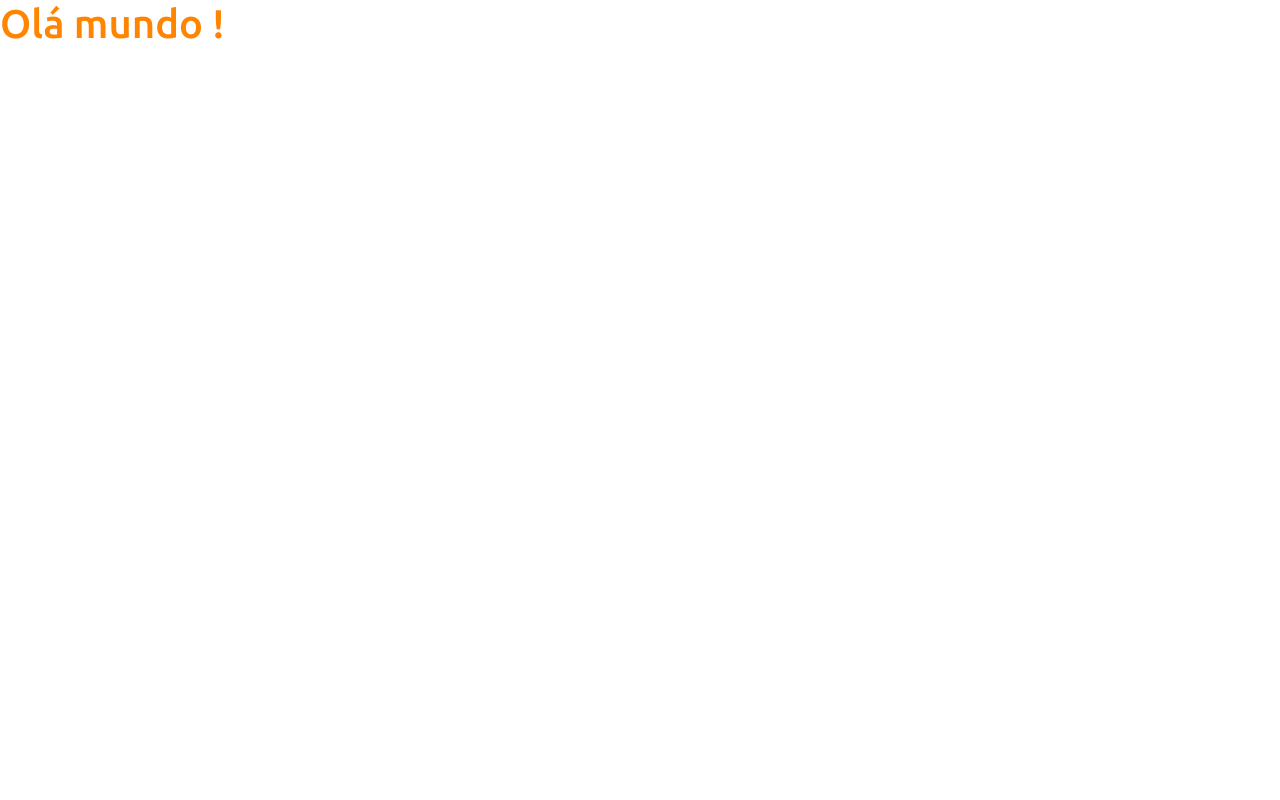
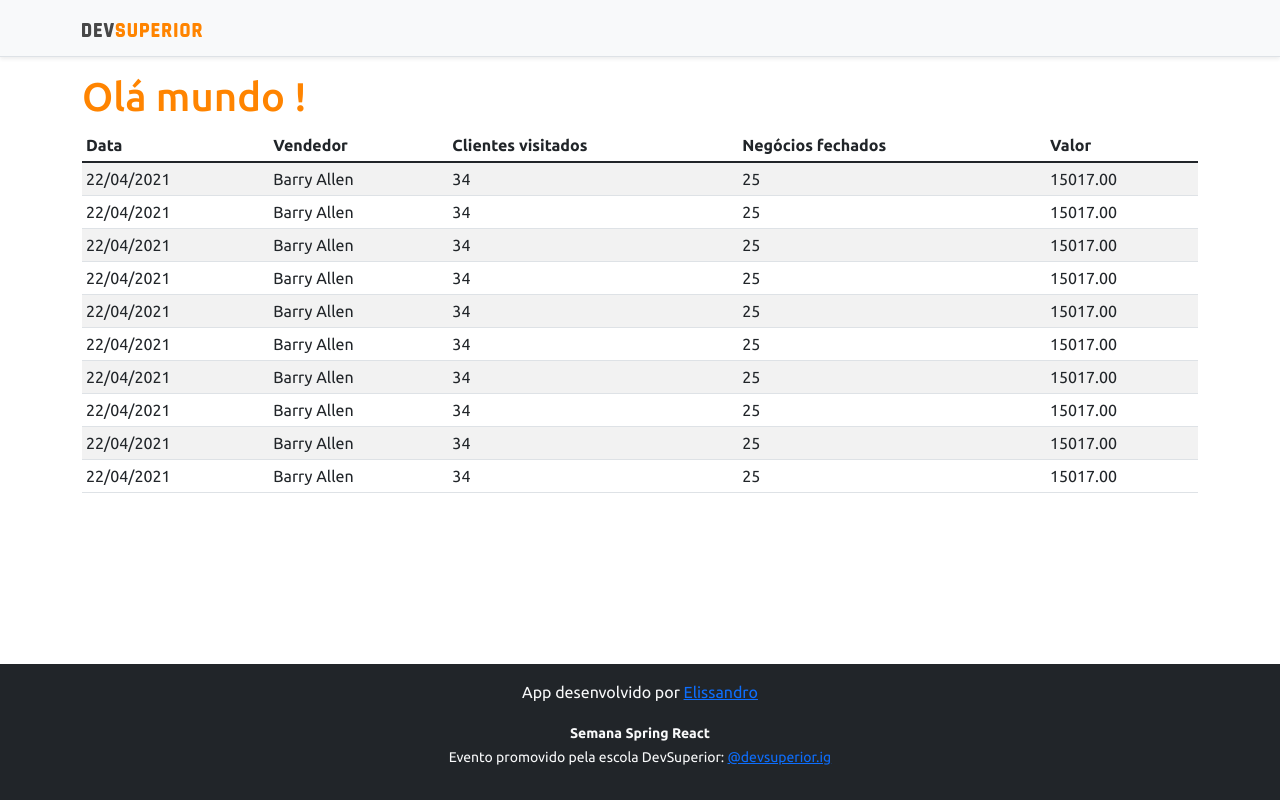
Before and after one commit to elissandroa/projeto-sds4, a React (Create React App) app in the folder frontend/: page / in a window 1280 px wide. Built offline with nearby package versions, Linux system fonts and the light colour scheme.

Commit message:
Basic static components

```diff
--- a/frontend/src/App.tsx
+++ b/frontend/src/App.tsx
@@ -1,10 +1,18 @@
+import DataTable from 'components/DataTable';
+import Footer from 'components/Footer';
+import NavBar from 'components/NavBar';
 import React from 'react';
 
-function App() {
+const App = () => {
   return (
-    <div>
-      <h1 className="text-primary">Olá mundo !</h1>
-    </div>
+    <>
+      <NavBar />
+      <div className="container">
+        <h1 className="text-primary">Olá mundo !</h1>
+        <DataTable />
+      </div>
+      <Footer/>
+    </>
   );
 }
 
--- /dev/null
+++ b/frontend/src/components/DataTable/index.tsx
@@ -0,0 +1,85 @@
+import React from 'react';
+
+
+const DataTable = () => {
+    return (
+        <div className="table-responsive">
+            <table className="table table-striped table-sm">
+                <thead>
+                    <tr>
+                        <th>Data</th>
+                        <th>Vendedor</th>
+                        <th>Clientes visitados</th>
+                        <th>Negócios fechados</th>
+                        <th>Valor</th>
+                    </tr>
+                </thead>
+                <tbody>
+                <tr>
+                        <td>22/04/2021</td>
+                        <td>Barry Allen</td>
+                        <td>34</td>
+                        <td>25</td>
+                        <td>15017.00</td>
+                    </tr> <tr>
+                        <td>22/04/2021</td>
+                        <td>Barry Allen</td>
+                        <td>34</td>
+                        <td>25</td>
+                        <td>15017.00</td>
+                    </tr> <tr>
+                        <td>22/04/2021</td>
+                        <td>Barry Allen</td>
+                        <td>34</td>
+                        <td>25</td>
+                        <td>15017.00</td>
+                    </tr> <tr>
+                        <td>22/04/2021</td>
+                        <td>Barry Allen</td>
+                        <td>34</td>
+                        <td>25</td>
+                        <td>15017.00</td>
+                    </tr> <tr>
+                        <td>22/04/2021</td>
+                        <td>Barry Allen</td>
+                        <td>34</td>
+                        <td>25</td>
+                        <td>15017.00</td>
+                    </tr> <tr>
+                        <td>22/04/2021</td>
+                        <td>Barry Allen</td>
+                        <td>34</td>
+                        <td>25</td>
+                        <td>15017.00</td>
+                    </tr> <tr>
+                        <td>22/04/2021</td>
+                        <td>Barry Allen</td>
+                        <td>34</td>
+                        <td>25</td>
+                        <td>15017.00</td>
+                    </tr> <tr>
+                        <td>22/04/2021</td>
+                        <td>Barry Allen</td>
+                        <td>34</td>
+                        <td>25</td>
+                        <td>15017.00</td>
+                    </tr> <tr>
+                        <td>22/04/2021</td>
+                        <td>Barry Allen</td>
+                        <td>34</td>
+                        <td>25</td>
+                        <td>15017.00</td>
+                    </tr> <tr>
+                        <td>22/04/2021</td>
+                        <td>Barry Allen</td>
+                        <td>34</td>
+                        <td>25</td>
+                        <td>15017.00</td>
+                    </tr>
+                </tbody>
+            </table>
+        </div>
+    );
+}
+
+export default DataTable;
--- /dev/null
+++ b/frontend/src/components/Footer/index.tsx
@@ -0,0 +1,16 @@
+import React from 'react';
+
+
+const Footer = () => {
+    return (
+        <footer className="footer mt-auto py-3 bg-dark">
+            <div className="container">
+                <p className="text-light">App desenvolvido por <a href="https://github.com/elissandroa" target="_blank" rel="noreferrer">Elissandro</a></p>
+                <p className="text-light"><small><strong>Semana Spring React</strong><br />
+                    Evento promovido pela escola DevSuperior: <a href="https://instagram.com/devsuperior.ig" target="_blank" rel="noreferrer">@devsuperior.ig</a></small></p>
+            </div>
+        </footer>
+    );
+}
+
+export default Footer;
--- /dev/null
+++ b/frontend/src/components/NavBar/index.tsx
@@ -0,0 +1,16 @@
+import React from 'react';
+import ImgDsDark from 'assets/img/ds-dark.svg';
+
+function NavBar() {
+  return (
+    <div className="d-flex flex-column flex-md-row align-items-center p-3 px-md-4 mb-3 bg-light border-bottom shadow-sm">
+  <div className="container">
+    <nav className="my-2 my-md-0 mr-md-3">
+      <img src={ImgDsDark} alt="DevSuperior" width="120" />
+    </nav>
+  </div>
+</div>
+  );
+}
+
+export default NavBar;
```
Also changed, not shown: frontend/src/assets/img/ds-dark.svg (added).
